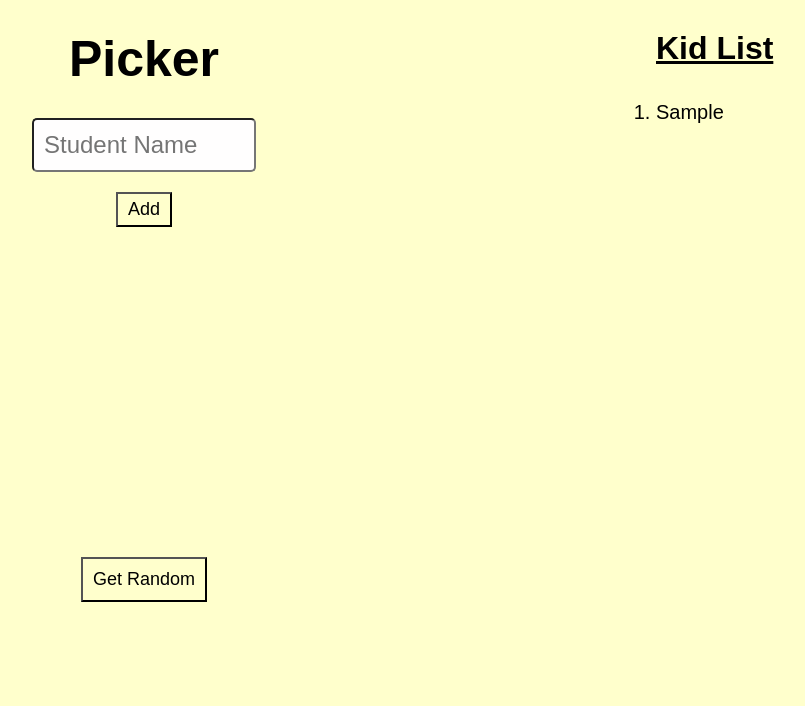
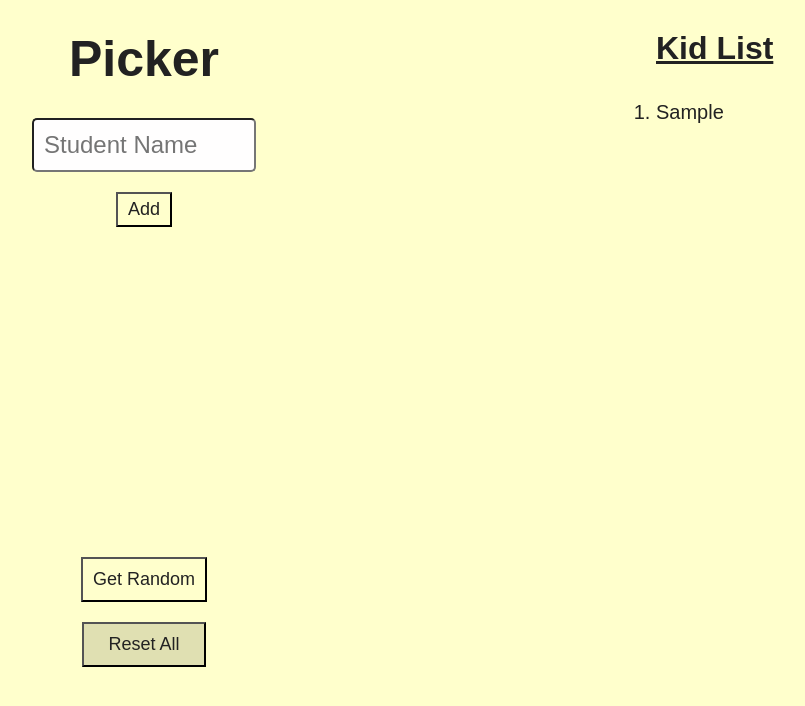
Before and after one commit to Poteremy/Name, a plain HTML site: page index.html in a window 1280 px wide. Both pictures are taken after typing "Sample" into the empty fields and a click on the button "Add". Shown: the whole page, without its empty margins (368-1173 px from the left). Drawn offline with Linux system fonts and the light colour scheme.

Commit message:
small changes

```diff
--- a/app.js
+++ b/app.js
@@ -11,16 +11,14 @@ let resetBtn = document.getElementById('reset');
 let i
 
 test = (e) => {
-    i=0
     e.preventDefault();
-    let obj = ({"text": name.value, "id": i, "picked": false})
+    let obj = ({"text": name.value, "picked": false})
     arr.push(obj);
     let create = document.createElement('li');
     create.setAttribute('class', obj['text']);
     kidsList.appendChild(create);
     create.innerText = obj.text;
     name.value='';
-    i++;
 }
 
 name.addEventListener('keyup', function(event) {
@@ -71,4 +69,11 @@ function reset() {
     })
 }
 
+function resetAll() {
+    arr.splice(0, arr.length)
+    document.querySelectorAll('li').forEach(el => {
+        el.remove()
+    })
+}
+
 random.addEventListener('click', pickRandom)
--- a/index.html
+++ b/index.html
@@ -16,6 +16,7 @@
             <h1 id="nameDisplay"></h1>
             <button id="random" class="btn">Get Random</button>
             <button id="reset" class="hidden"></button>
+            <button class="btn" id="clear" onclick=resetAll()>Reset All</button>
         </div>
         <div class="list">
             <h1 id="kids">Kid List</h1>
--- a/style.css
+++ b/style.css
@@ -3,6 +3,7 @@
     padding: 0;
     background-color: #ffffcc;
     font-family: Arial, Helvetica, sans-serif;
+    color: #222;
 }
 
 .container {
@@ -46,7 +47,7 @@ input:focus {
     justify-content: center;
     align-items: center;
     font-size: 100px;
-    color: black;
+    color: #222;
 }
 
 #submit {
@@ -60,11 +61,19 @@ input:focus {
 
 .btn:hover{
     cursor: pointer;
-    transform: translateY(-1px)
+    transform: translateY(-1px);
+    background-color: #e0e0b2;
 }
 
 .btn:focus {
     outline: none;
+}
+
+#clear {
+    margin-top: 20px;
+    width: 124px;
+    background-color: #e0e0b2;
+
 }
 
 #kids {
```
